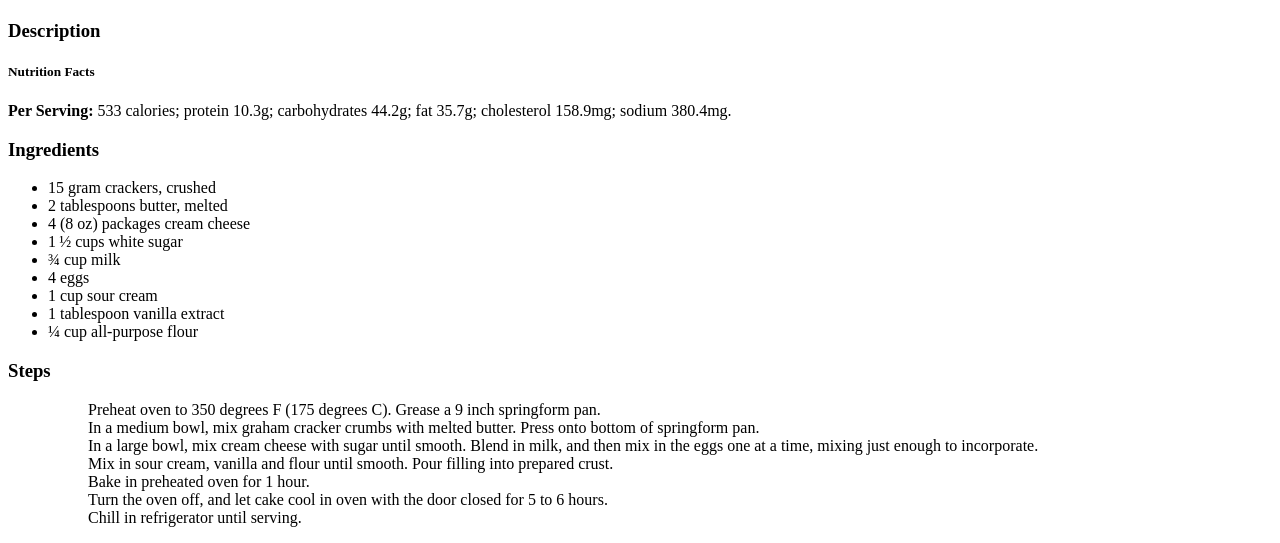
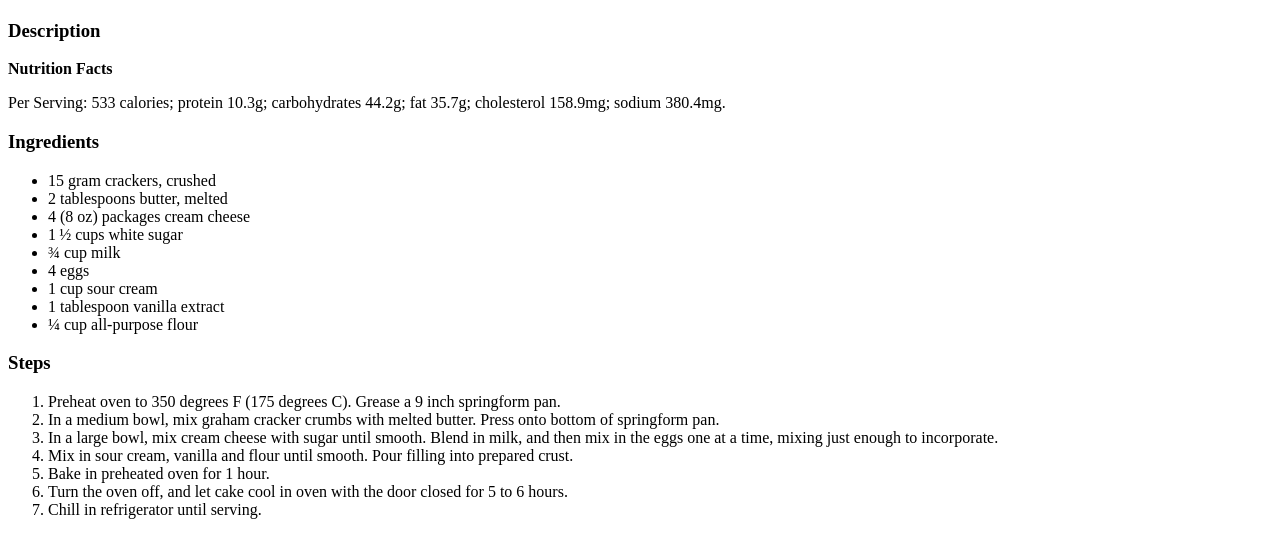
Before and after one commit to siyunfeng/my-favorite-recipes, a plain HTML site: page recipes/newyorkcheesecake.html in a window 1280 px wide. Shown: the part 383-926 px from the top of the page. Drawn offline with Linux system fonts and the light colour scheme.

Commit message:
Fix ordered list bug (from <ul><ol></ol><ul> to <ol><li></li><ol>)

```diff
--- a/recipes/newyorkcheesecake.html
+++ b/recipes/newyorkcheesecake.html
@@ -10,8 +10,9 @@
         <img src="https://prettysimplesweet.com/wp-content/uploads/2018/10/New-York-Cheesecake.webp" alt="New York Cheese Cake">
 
         <h3>Description</h3>
-        <h5>Nutrition Facts</h5>
-        <p><strong>Per Serving: </strong>533 calories; protein 10.3g; carbohydrates 44.2g; fat 35.7g; cholesterol 158.9mg; sodium 380.4mg.</p>
+
+        <p><strong>Nutrition Facts</strong></p>
+        <p>Per Serving: 533 calories; protein 10.3g; carbohydrates 44.2g; fat 35.7g; cholesterol 158.9mg; sodium 380.4mg.</p>
 
         <h3>Ingredients</h3>
         <ul>
@@ -27,15 +28,15 @@
         </ul>
 
         <h3>Steps</h3>
-        <ul>
-            <ol>Preheat oven to 350 degrees F (175 degrees C). Grease a 9 inch springform pan.</ol>
-            <ol>In a medium bowl, mix graham cracker crumbs with melted butter. Press onto bottom of springform pan.</ol>
-            <ol>In a large bowl, mix cream cheese with sugar until smooth. Blend in milk, and then mix in the eggs one at a time, mixing just enough to incorporate. </ol>
-            <ol>Mix in sour cream, vanilla and flour until smooth. Pour filling into prepared crust.</ol>
-            <ol>Bake in preheated oven for 1 hour.</ol>
-            <ol>Turn the oven off, and let cake cool in oven with the door closed for 5 to 6 hours.</ol>
-            <ol>Chill in refrigerator until serving.</ol>
-        </ul>
+        <ol>
+            <li>Preheat oven to 350 degrees F (175 degrees C). Grease a 9 inch springform pan.</li>
+            <li>In a medium bowl, mix graham cracker crumbs with melted butter. Press onto bottom of springform pan.</li>
+            <li>In a large bowl, mix cream cheese with sugar until smooth. Blend in milk, and then mix in the eggs one at a time, mixing just enough to incorporate. </li>
+            <li>Mix in sour cream, vanilla and flour until smooth. Pour filling into prepared crust.</li>
+            <li>Bake in preheated oven for 1 hour.</li>
+            <li>Turn the oven off, and let cake cool in oven with the door closed for 5 to 6 hours.</li>
+            <li>Chill in refrigerator until serving.</li>
+        </ol>
 
 
     </body>
```
Also changed, not shown: recipes/brownie.html (+10 -10 lines), recipes/pancake.html (+2 -1 lines).
